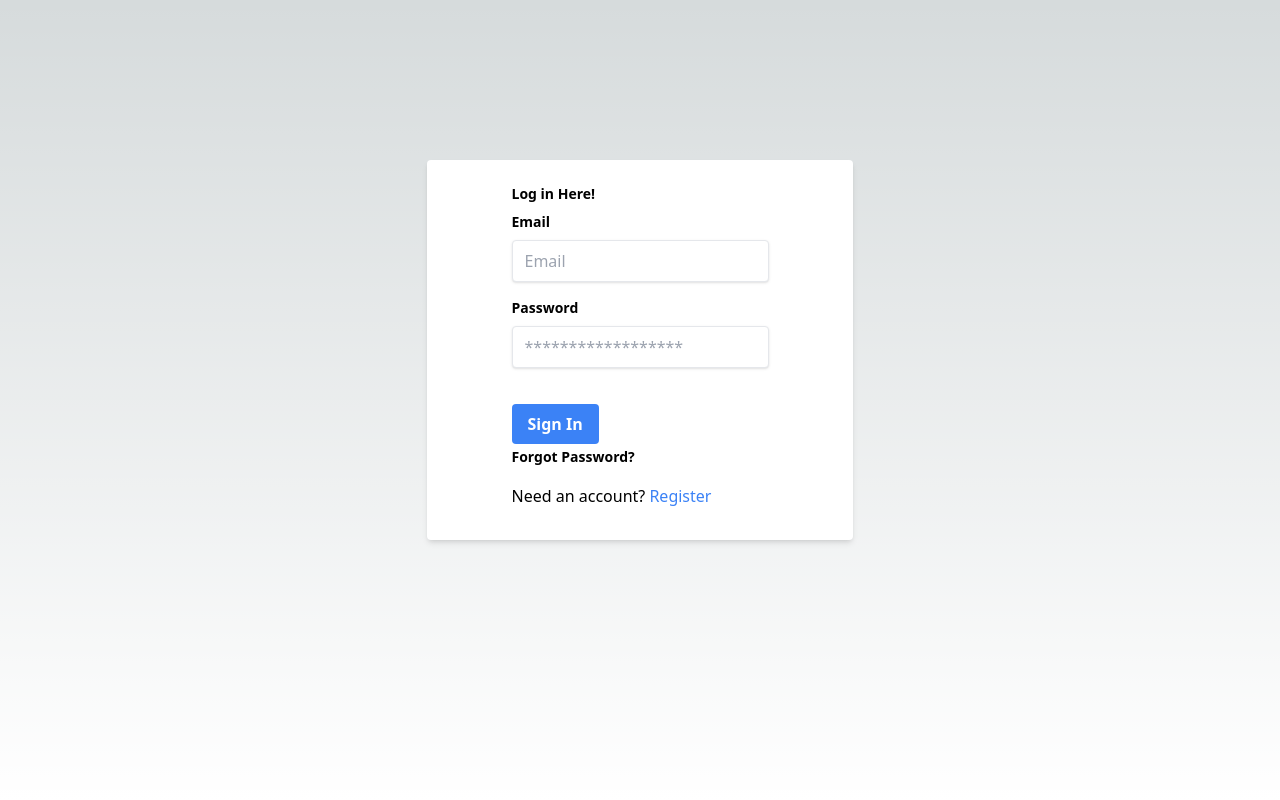
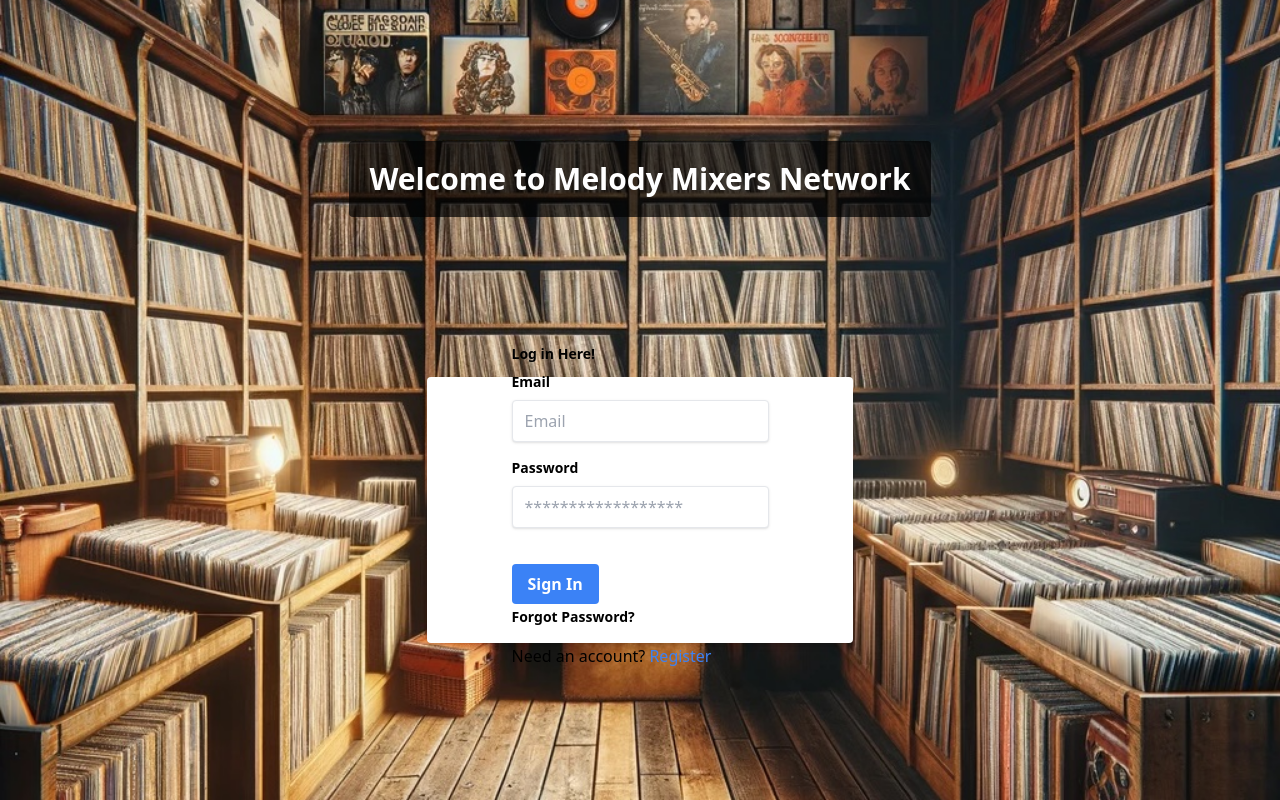
Before and after one commit to rpoole444/melodyMixerNetwork, a Next.js app: page / in a window 1280 px wide. Built offline with nearby package versions, Linux system fonts and the light colour scheme.

Commit message:
Add styles and formatting to files

```diff
--- a/src/pages/index.tsx
+++ b/src/pages/index.tsx
@@ -2,9 +2,14 @@ import { useState } from "react";
 import "../styles/globals.css";
 import LoginComponent from "@/components/LoginComponent";
 import Link from "next/link";
+import Header from "@/components/Header";
+// import { useUser } from '@/contexts/UserContext';//will use this soon
+
 
 export default function Home() {
   const [isLoggedIn, setIsLoggedIn] = useState<boolean>(false);
+
+// const { user }:any = useUser(); //will use this soon
 
   const handleLoginSuccess = () => {
     console.log("User logged in successfully!");
@@ -14,22 +19,36 @@ export default function Home() {
   return (
     <main className="flex w-full min-h-screen items-stretch justify-center">
       {!isLoggedIn ? (
-        <>
+       <div className="flex justify-center items-center flex-col w-full">
+          <div className="bg-black bg-opacity-70 p-5 rounded">
+            <h1 className="text-3xl font-bold text-white">Welcome to Melody Mixers Network</h1>
+          </div>
           <LoginComponent onLoginSuccess={handleLoginSuccess} />
-        </>
+        </div>
       ) : (
-        <div className="flex w-full h-full">
-          <div className="w-1/2 flex flex-col items-center justify-center border-r-8 border-white" style={{ minHeight: '100vh' }}>
-            <h2>Host Profile</h2>
-            <button className="mt-4 px-4 py-2 bg-blue-500 text-white rounded hover:bg-blue-700">Enter</button>
-          </div>
-          <div className="w-1/2 flex flex-col items-center justify-center" style={{ minHeight: '100vh' }}>
-            <h2>Create Show</h2>
-            <Link href="/CreateShow" className="mt-4 px-4 py-2 bg-blue-500 text-white rounded hover:bg-blue-700" >
-            Enter
+       <>
+      <Header title="Melody Mixer Network"/>
+      <div className="flex flex-col w-full min-h-screen bg-cover" style={{ backgroundImage: "url('/path_to_your_background_image.jpg')" }}>
+        <div className="flex-1 flex items-center justify-center p-8 ">  {/* Adjust top padding here */}
+          <div className="bg-black bg-opacity-80 rounded-lg shadow-lg text-center max-w-lg h-1/2  mx-auto">
+            <h2 className="text-3xl font-bold mb-4 mt-7">Host Profile</h2>
+            <p className="mb-10">View and edit your hosting profile, manage your bio, contact details, and show listings.</p>
+            <Link href="/UserProfile" className="mt-4 px-4 py-2 bg-blue-500 text-white rounded hover:bg-blue-700">
+              Enter
             </Link>
           </div>
         </div>
+        <div className="flex-1 flex items-center justify-center p-8 ">  {/* Adjust bottom padding here */}
+          <div className="bg-black bg-opacity-80 rounded-lg shadow-lg text-center h-1/2 max-w-lg mx-auto ">
+            <h2 className="text-3xl font-bold mb-4 mt-7">Create Show</h2>
+            <p className="mb-10">Craft new shows, manage existing ones, and control broadcast settings all from here.</p>
+            <Link href="/CreateShow" className="mt-4 px-4 py-2 bg-blue-500 text-white rounded hover:bg-blue-700">
+              Enter
+            </Link>
+          </div>
+        </div>
+      </div>
+    </>
       )}
     </main>
   );
--- a/src/styles/globals.css
+++ b/src/styles/globals.css
@@ -15,7 +15,11 @@
     --background-end-rgb: 0, 0, 0;
   }
 }
-
+.body-bg {
+  background-image: url('../../public/record-room.jpg');
+  background-size: cover;
+  background-position: center;
+}
 body {
   color: rgb(var(--foreground-rgb));
   background: linear-gradient(
```
